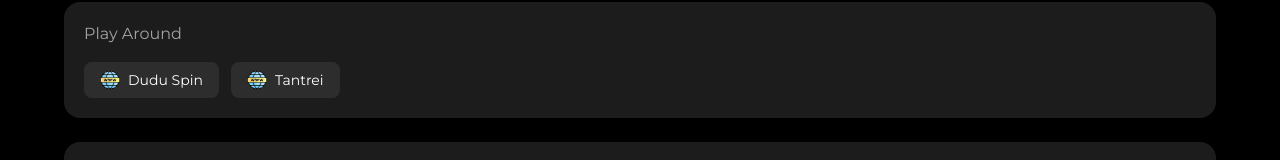
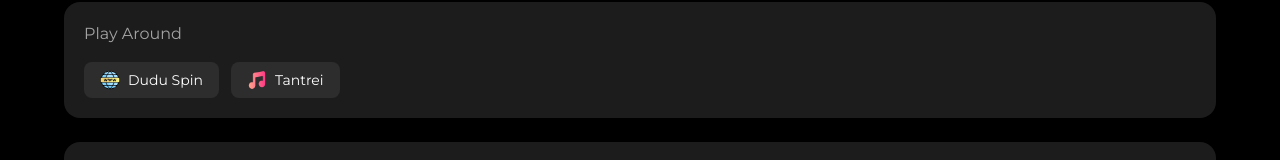
Before and after one commit to kong44/portfolio-dark, a React (Vite) app: page / in a window 1280 px wide. Shown: the part 1020-1180 px from the top of the page. Built offline with nearby package versions, Linux system fonts and the light colour scheme.

Commit message:
change logo tantrei

```diff
--- a/constants.ts
+++ b/constants.ts
@@ -74,7 +74,7 @@ export const portfolioLinks: Link[] = [
 ];
 export const playArounds: Link[] = [
     { name: "Dudu Spin", url: "https://duduchoice.vercel.app", icon: www },
-    { name: "Tantrei", url: "https://music-steaming.vercel.app", icon: www},
+    { name: "Tantrei", url: "https://music-steaming.vercel.app", icon: music},
 ];
 
 export const details: Detail[] = [
```
